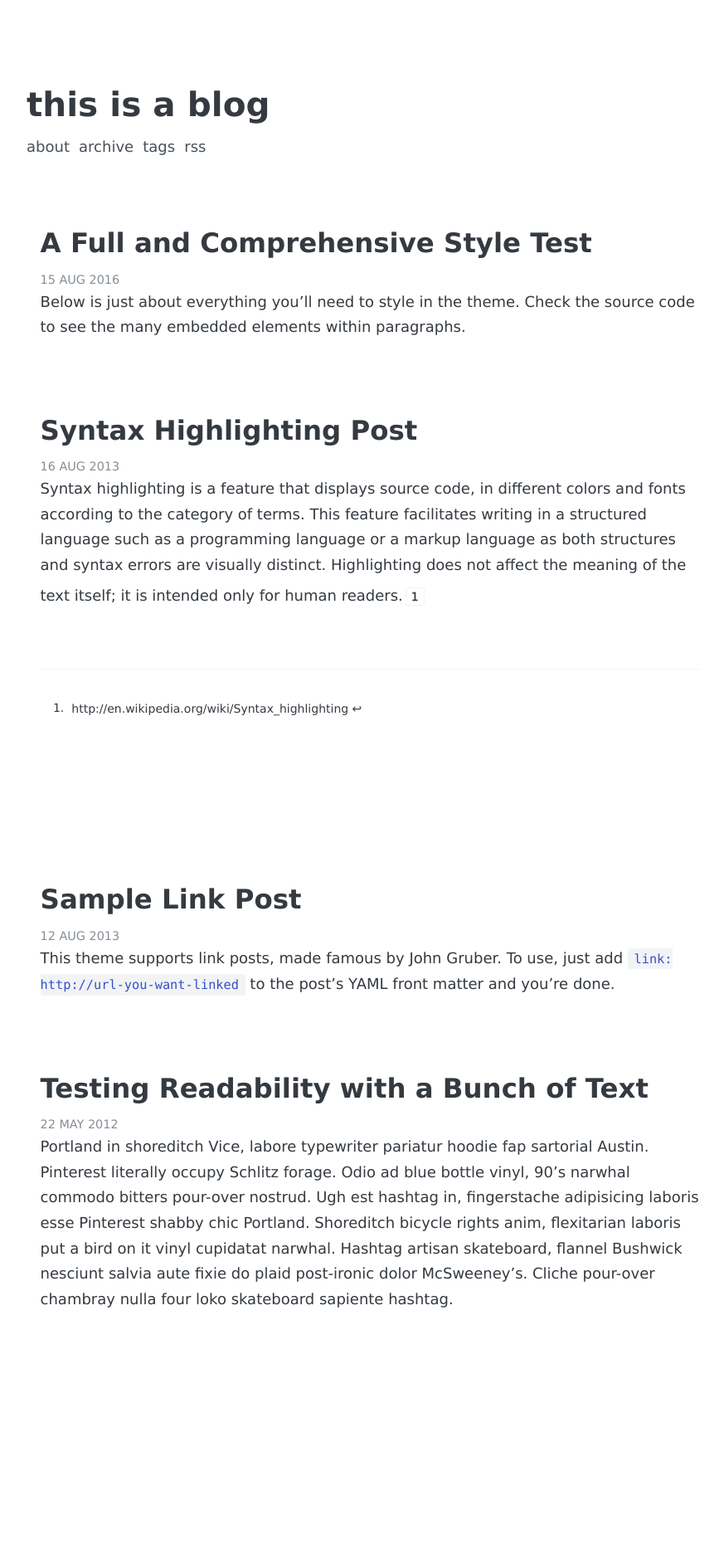
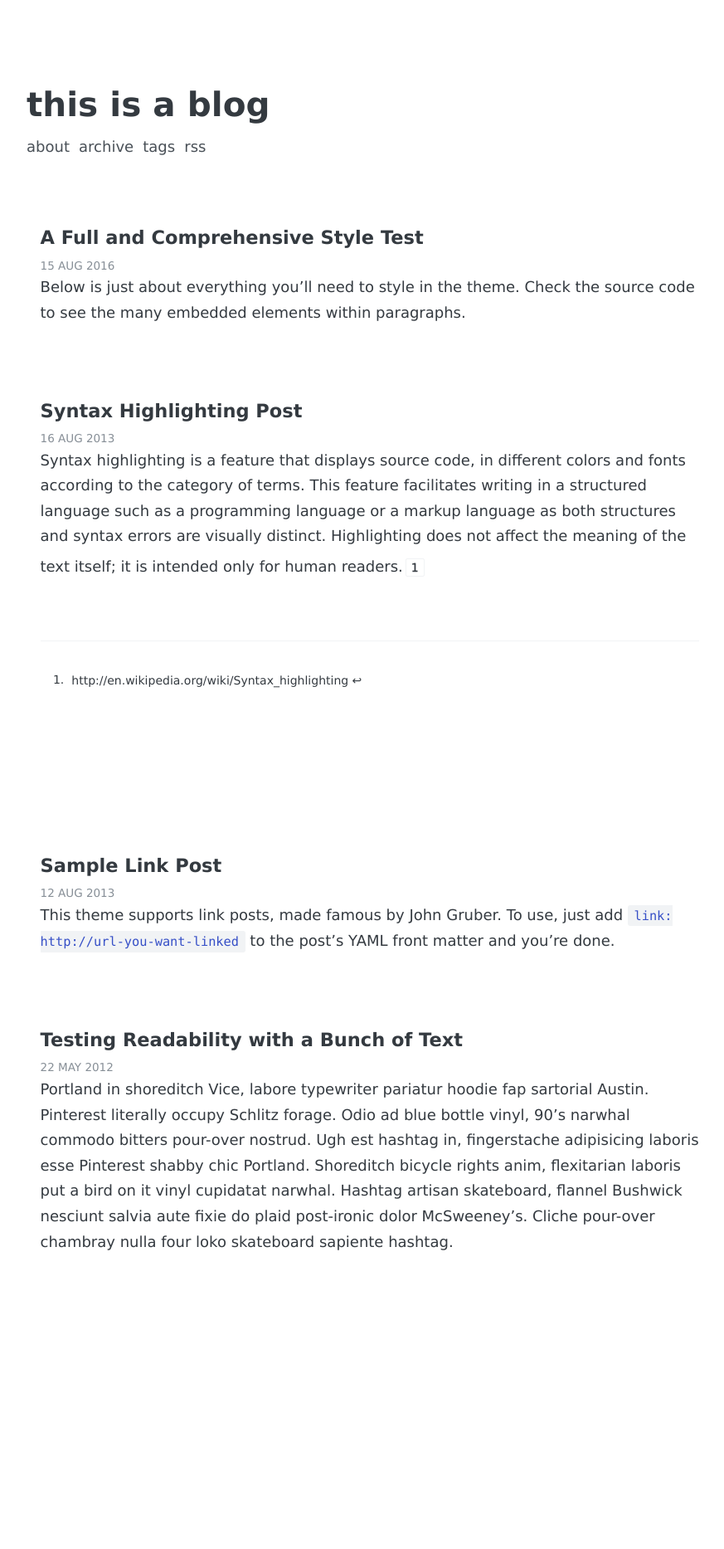
Before and after one commit to thisisamatthew/thisisamatthew.github.io, a Jekyll site: the page built from index.html, in a window 1280 px wide. Shown: the whole page at 83% size, without its empty margins (194-1067 px from the left). Built offline with Jekyll 4.4.1, drawn with Linux system fonts in a browser that asks for light colours; some web fonts are replaced; the list of posts is cut into pages by our own code; after the commit the page ends 1797 px from its top, so only the background shows below that.

Commit message:
Changed font-sizes

```diff
--- a/_sass/_site.scss
+++ b/_sass/_site.scss
@@ -112,7 +112,7 @@ body {
   &-title {
     margin-top: 0rem;
     margin-bottom: 0.3rem;
-    font-size: 2.25em;
+    font-size: 1.75em;
     line-height: 1.2em;
     font-weight: 600;
   }
@@ -192,13 +192,13 @@ body {
 
     &-title {
       margin-bottom: .3rem;
-      font-size : 1.8rem;
+      font-size : 1.25rem;
       font-weight: 600;
     }
 
     &-date {
       color: $base-lighten-color;
-      font-size: .8rem;
+      font-size: .75rem;
       text-transform: uppercase;
     }
 
@@ -290,7 +290,7 @@ body {
   }
 
   &-title {
-    font-size: 1.4rem;
+    font-size: 1.25rem;
     font-weight: 600;
     text-transform: lowercase;
     padding: 1rem 0;
@@ -338,7 +338,7 @@ body {
       }
 
       &-title {
-        font-size : 1.2rem;
+        font-size : 1.25rem;
         font-weight: 400;
       }
 
```
